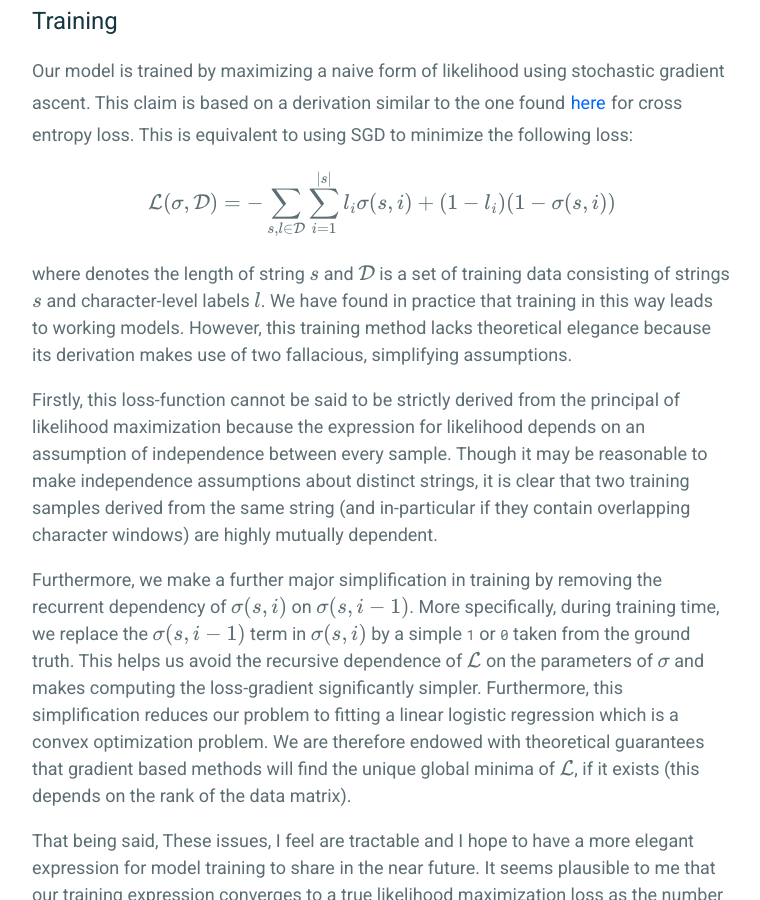
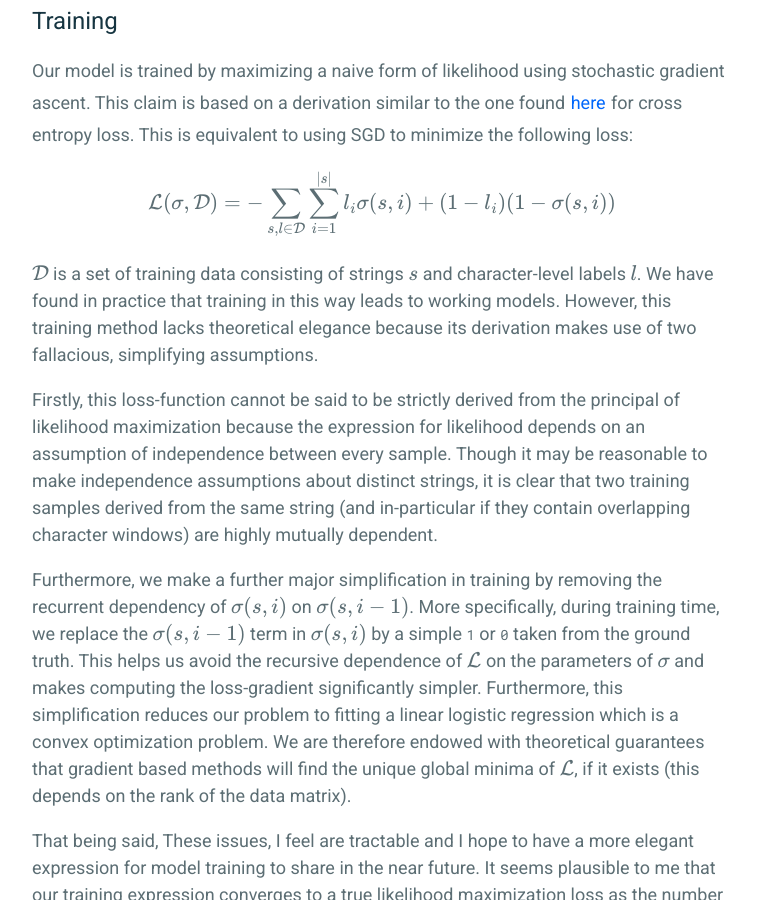
Before and after one commit to frankwang95/frankwang95.github.io, a Jekyll site: the page built from _posts/2019-04-28-simple_linear_recurrent_model.md, in a window 1280 px wide and 900 px high, scrolled down 3056 px. Shown: the whole window, without its empty margins (258-1018 px from the left). Built offline with Jekyll 4.4.1, drawn with Linux system fonts in a browser that asks for light colours; formulas are drawn with MathJax 3.

Commit message:
Removed reference to string length operator.

```diff
--- a/_posts/2019-04-28-simple_linear_recurrent_model.md
+++ b/_posts/2019-04-28-simple_linear_recurrent_model.md
@@ -53,7 +53,7 @@ $$
 \mathcal{L}(\sigma, \mathcal{D}) = -\sum_{s, l \in \mathcal{D}} \sum_{i=1}^{|s|} l_i \sigma(s, i) + (1 - l_i) (1 - \sigma(s, i))
 $$
 
-where denotes the length of string $$s$$ and $$\mathcal{D}$$ is a set of training data consisting of strings $$s$$ and character-level labels $$l$$. We have found in practice that training in this way leads to working models. However, this training method lacks theoretical elegance because its derivation makes use of two fallacious, simplifying assumptions.
+$$\mathcal{D}$$ is a set of training data consisting of strings $$s$$ and character-level labels $$l$$. We have found in practice that training in this way leads to working models. However, this training method lacks theoretical elegance because its derivation makes use of two fallacious, simplifying assumptions.
 
 Firstly, this loss-function cannot be said to be strictly derived from the principal of likelihood maximization because the expression for likelihood depends on an assumption of independence between every sample. Though it may be reasonable to make independence assumptions about distinct strings, it is clear that two training samples derived from the same string (and in-particular if they contain overlapping character windows) are highly mutually dependent.
 
```
